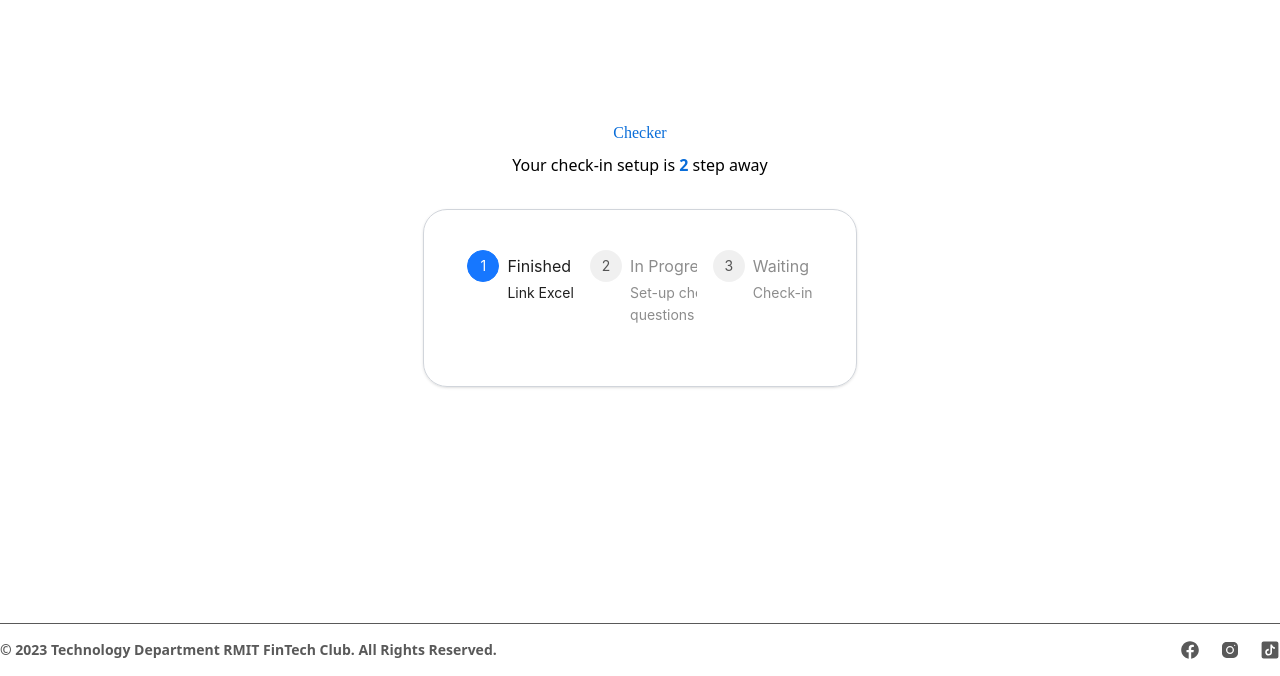
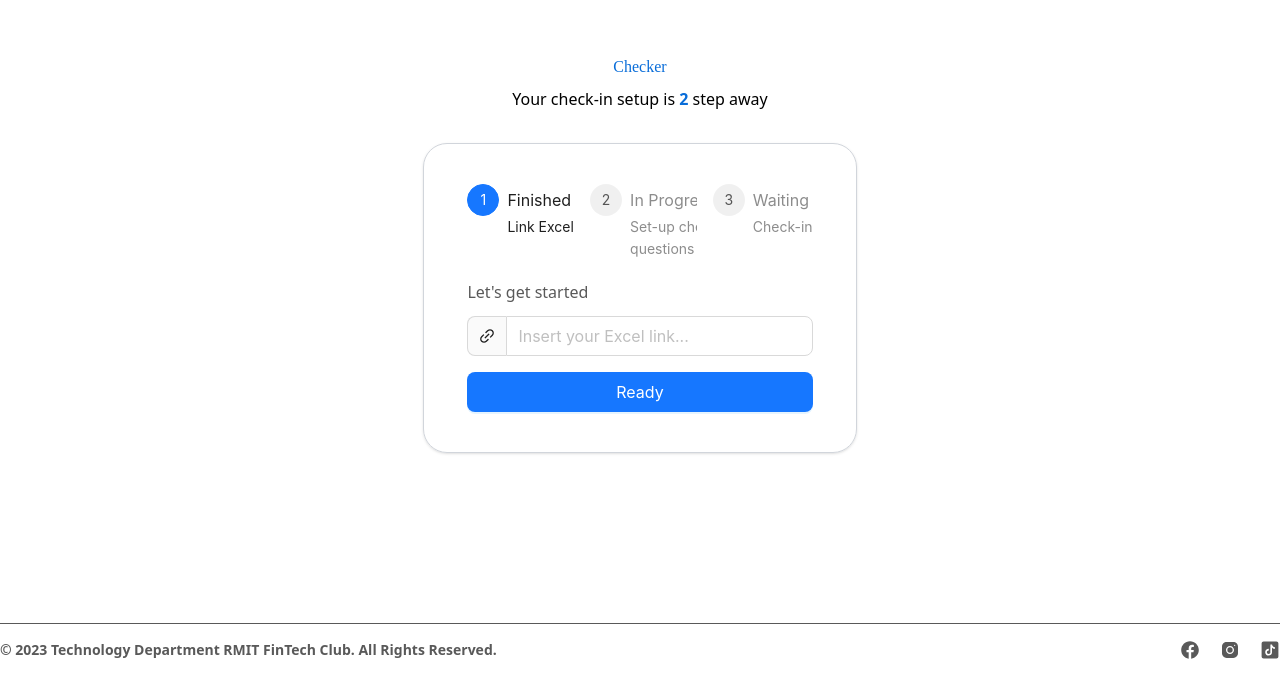
Before and after one commit to RMIT-FinTech-Club/Check-in-System, a Next.js app: page /excel in a window 1280 px wide. Shown: the part 124-800 px from the top of the page. Built offline with nearby package versions, Linux system fonts and the light colour scheme.

Commit message:
Update page.jsx

```diff
--- a/app/(steup)/excel/page.jsx
+++ b/app/(steup)/excel/page.jsx
@@ -1,36 +1,20 @@
-// import './../css/utility.css';
-// import './../css/globals.css';
-// import StepsBar from '../../components/StepsBar';
+import { Button, Input } from "antd";
+import { LinkOutlined } from "@ant-design/icons";
 
-// export default function StepOnePage() {
-//     return (
-//         <div className='flex flex-col justify-around items-center h-[calc(100vh-42px)]'>
-//             {/* Title and notification */}
-//             <div className="text-center">
-//                 <h1 className="font-jomhuria text-blue-600 h1 m-0">Checker</h1>
-//                 <h3 className="m-0 h3 font-inter">Your Check-in setup is <span className="text-blue-600 h3 font-inter">2</span> steps away!</h3>
-//             </div>
-//             {/* Dashboard contains an input element to enter Excel link and Link button */}
-//             <div className="border border-solid border-gray-400 rounded-2xl shadow-md shadow-gray-300 flex flex-col items-center py-14 px-5 w-full lg:w-3/4">
-//             {/* Display Steps imported from antd */}
-//                 <div className='w-3/5 my-4'>
-//                     <StepsBar/>
-//                 </div>
-//             {/* Contains a textfield and a "Ready" button to initiate the Link Excel phase */}
-//                 <div className="flex flex-col w-3/5 my-4">
-//                     <h2 className='text-left text-gray-500 p-2 m-0 font-inter'>Let's get started</h2>
-//                     <input type="link" className="text-lg border-transparent rounded-lg p-2 my-2 font-inter" placeholder="Your excel link..."/>
-//                     <button type="submit" className=" bg-blue-600 text-white rounded-lg border-transparent text-lg cursor-pointer p-2 my-2 font-inter font-bold">Ready</button>
-//                 </div>
-//             </div>
-//         </div>
-//     )
-// }
-
-export default function Excel() {
+export default function StepOnePage() {
     return (
         <div>
-
+            {/* Dashboard contains an input element to enter Excel link and Link button */}
+            {/* Contains a textfield and a "Ready" button to initiate the Link Excel phase */}
+                <div>
+                    <h2 className='h3 text-black-200 mb-3'>Let's get started</h2>
+                    <form action="">
+                        <Input addonBefore={<LinkOutlined />} size="large" allowClear placeholder="Insert your Excel link..."/>
+                        <Button size="large" type="primary" style={{width:'100%'}} className="mt-4">
+                            Ready
+                        </Button>
+                    </form>
+                </div>
         </div>
     )
 }
```
